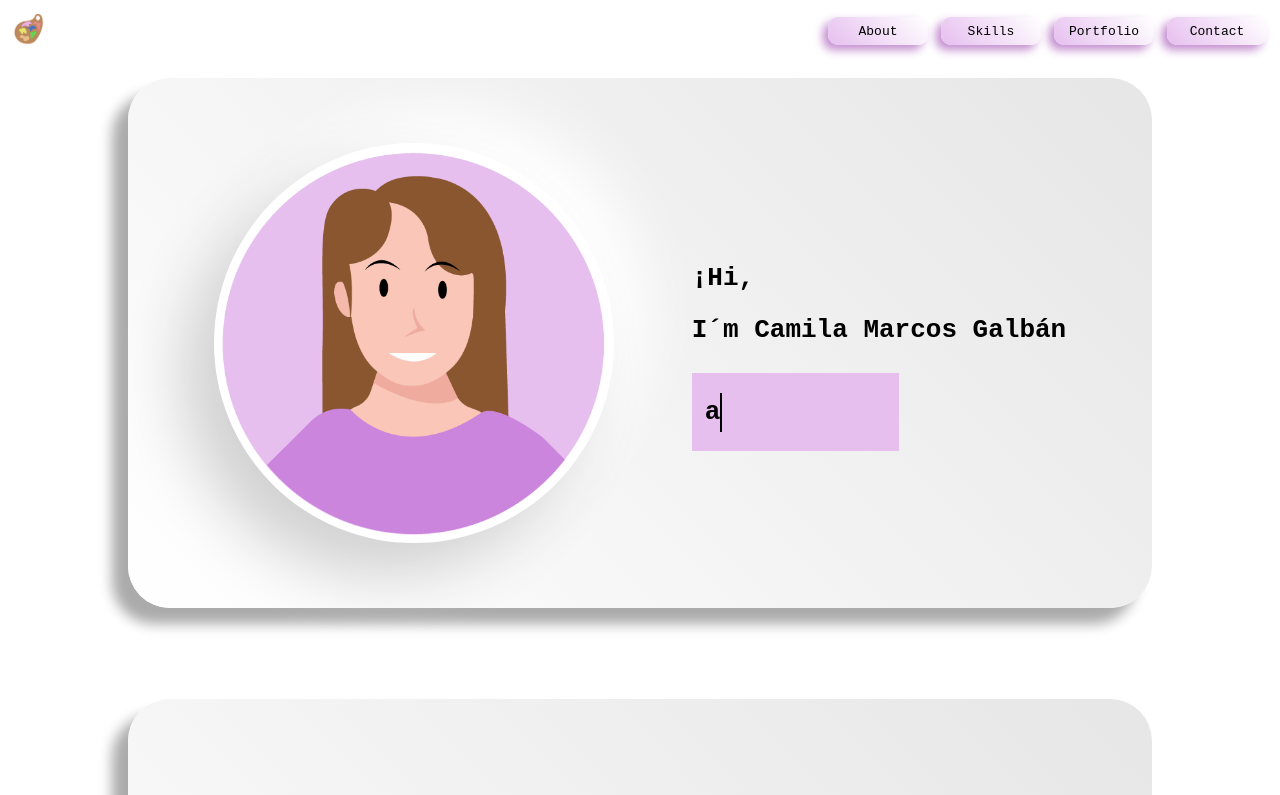
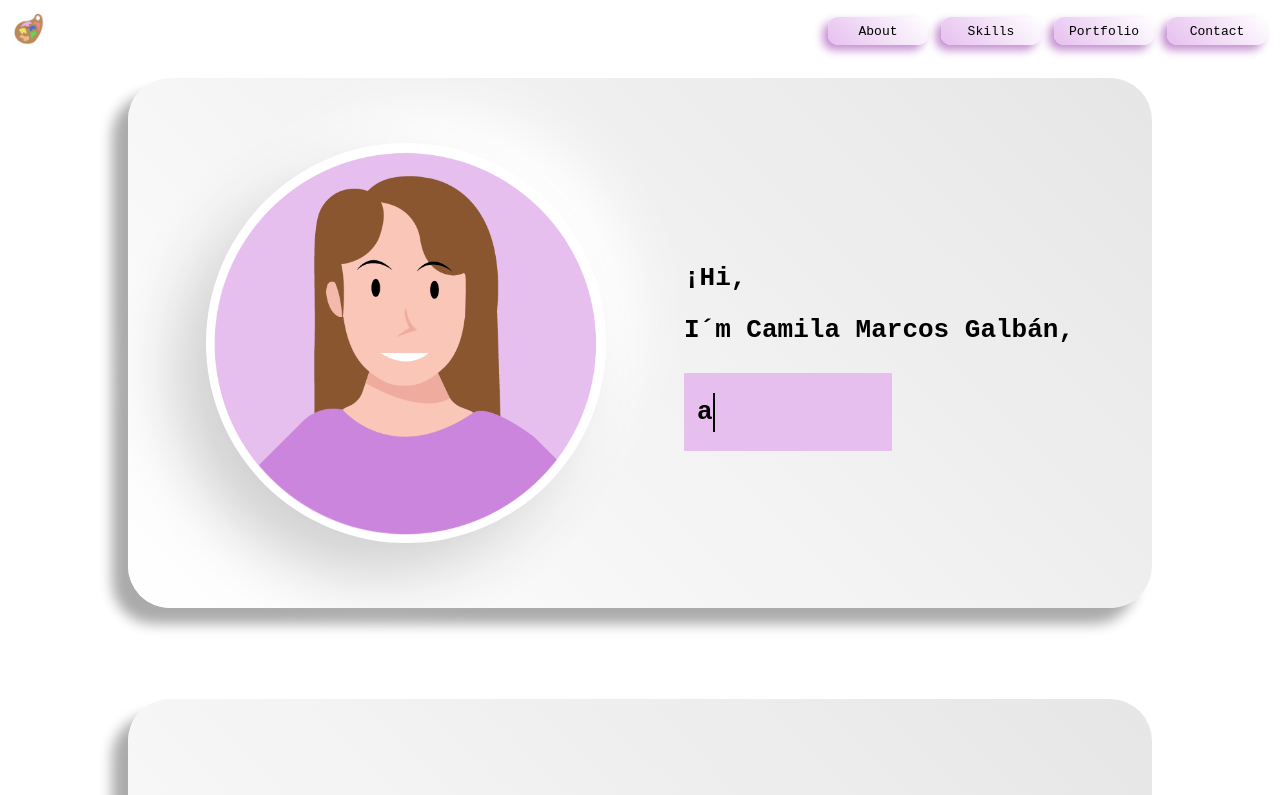
Before and after one commit to camila-marcosgalban/Portfolio, a React (Create React App) app: page / in a window 1280 px wide. Shown: the top 795 px of the page. Built offline with nearby package versions, Linux system fonts and the light colour scheme.

Commit message:
fix intro

```diff
--- a/src/components/Home/Home.jsx
+++ b/src/components/Home/Home.jsx
@@ -19,7 +19,7 @@ const Home = () => {
                     <div id='imageContainer'><img src={profile} alt="profile" /></div>
                     <div id='introTextContainer'>
                         <h1 class="static">¡Hi, <br />
-                            I´m Camila Marcos Galbán</h1>
+                            I´m Camila Marcos Galbán,</h1>
                         <div id="wrapper">
                             <h1>a</h1>
                             <ul class="dynamic">
```
